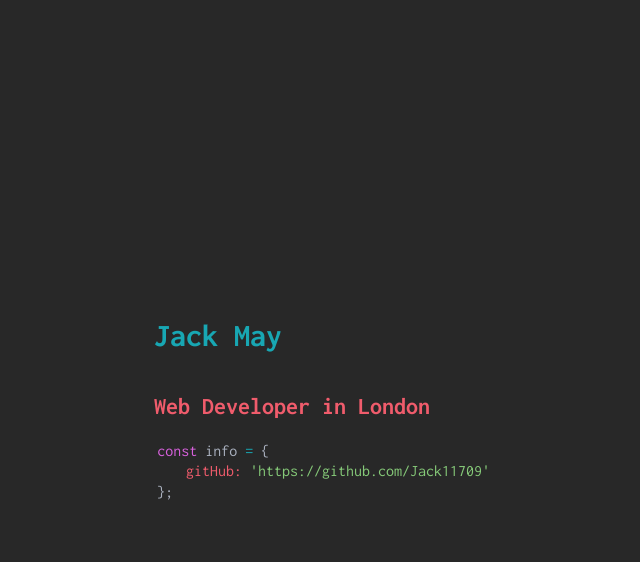
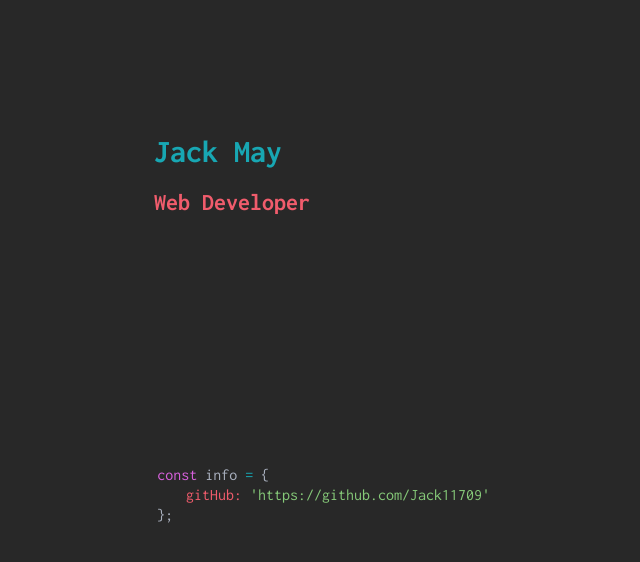
Before and after one commit to Jack11709/Jack11709.github.io, a plain HTML site: page index.html in a window 1280 px wide. Shown: the whole page, without its empty margins (54-694 px from the left). Drawn offline with Linux system fonts and the light colour scheme.

Commit message:
changed some spacing

```diff
--- a/index.html
+++ b/index.html
@@ -10,8 +10,10 @@
   </head>
   <body>
     <div class="container">
-      <h1 class="content blue">Jack May</h1>
-      <h2 class="content red">Web Developer in London</h2>
+      <div class="content">
+        <h1 class="blue">Jack May</h1>
+        <h2 class="red">Web Developer</h2>
+      </div>
       <div class="content">
         <p class="base"> <span class="purple">const</span> <span>info <span class="blue">=</span> { </p>
         <p class="base indent">
--- a/styles/style.css
+++ b/styles/style.css
@@ -12,11 +12,11 @@ html, body {
 
 div.container {
   max-width: 960px;
-  height: 100%;
+  height: 80%;
   margin: 0 auto;
   display: flex;
   flex-direction: column;
-  justify-content: center;
+  justify-content: space-around;
 }
 
 .content {
```
